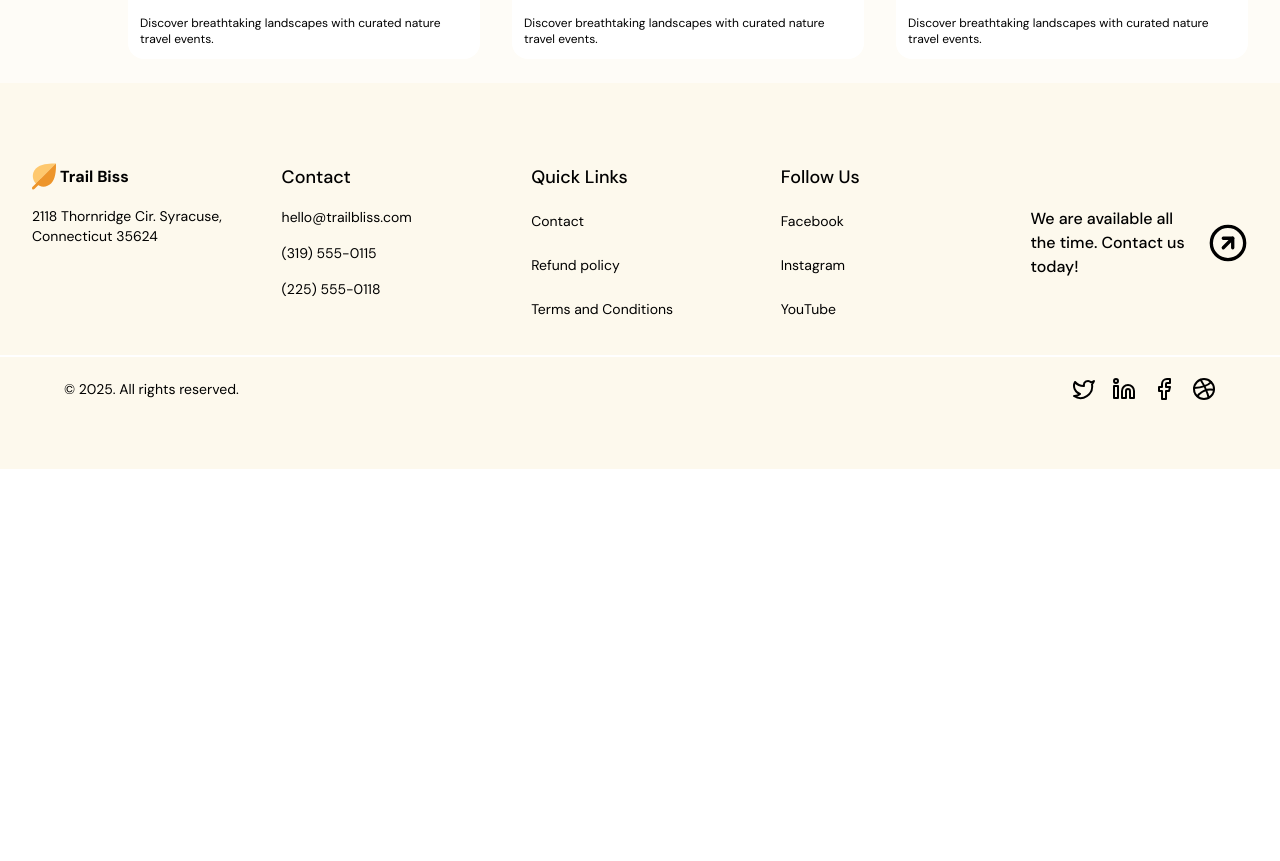
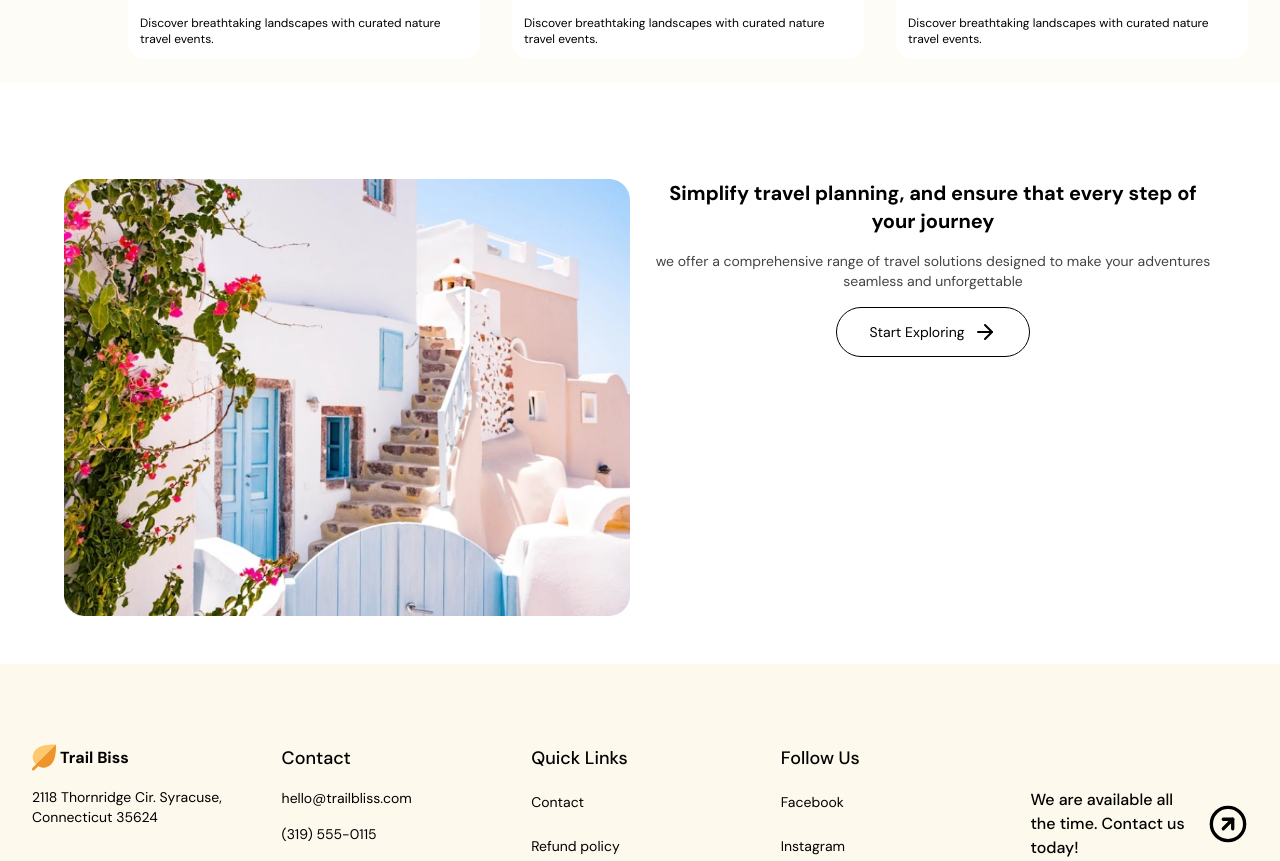
Before and after one commit to abolfazltalebi/trialBiss.com, a React (Vite) app: page / in a window 1280 px wide. Shown: the part 2148-3009 px from the top of the page. Before the commit the page ends 2617 px from the top, so only its background shows below. Built offline with nearby package versions, Linux system fonts and the light colour scheme.

Commit message:
some changes and add samplify section and  more ....

```diff
--- a/src/components/Button.jsx
+++ b/src/components/Button.jsx
@@ -17,6 +17,9 @@ function checkVariant(variant) {
   if (variant === "TruestButton") {
     return "border text-black px-8 py-3 rounded-full m-auto text-sm flex items-center gap-2 transition-all hover:px-12 hover:scale-105 duration-500";
   }
+  if (variant === "SimplifyButton") {
+    return "border text-black px-8 py-3 rounded-full m-auto text-sm flex items-center gap-2 transition-all hover:px-12 hover:scale-105 duration-500";
+  }
   if (variant === "moreSection") {
     return "bg-white  text-[#0179B4]  flex items-center justify-center px-6 py-3 rounded-xl text-sm gap-2";
   }
--- a/src/pages/Home/Home.jsx
+++ b/src/pages/Home/Home.jsx
@@ -3,6 +3,7 @@ import { ArrowRight, ArrowRightCircle, Play } from "lucide-react";
 import Button from "../../components/Button";
 import EventSection from "./EventSection/EventSection";
 import HeroSection from "./HeroSection/HeroSection";
+import SimplifyTravel from "./SimplifyTravel/SimplifyTravel";
 import TravelSection from "./TravelSection/TravelSection";
 import TruestSection from "./TruestSection/TruestSection";
 
@@ -12,7 +13,8 @@ export default function Home() {
       <HeroSection />
       <TravelSection />
       <TruestSection />
-      <EventSection/>
+      <EventSection />
+      <SimplifyTravel />
     </>
   );
 }
--- /dev/null
+++ b/src/pages/Home/SimplifyTravel/SimplifyTravel.jsx
@@ -0,0 +1,11 @@
+import SimplifyTravelCaption from "./SimplifyTravelCaption";
+import SimplifyTravelImage from "./SimplifyTravelImage";
+
+export default function SimplifyTravel() {
+  return (
+    <section className="grid grid-cols-1 sm:grid-cols-2 gap-5 py-12 container">
+      <SimplifyTravelImage />
+      <SimplifyTravelCaption />
+    </section>
+  );
+}
--- /dev/null
+++ b/src/pages/Home/SimplifyTravel/SimplifyTravelCaption.jsx
@@ -0,0 +1,20 @@
+import { ArrowRight } from "lucide-react";
+import Button from "../../../components/Button";
+
+export default function SimplifyTravelCaption() {
+  return (
+    <div className="space-y-4">
+      <h2 className="text-xl font-bold text-center">
+        Simplify travel planning, and ensure that every step of your journey
+      </h2>
+      <p className="text-[#454444] text-sm text-center">
+        we offer a comprehensive range of travel solutions designed to make your
+        adventures seamless and unforgettable
+      </p>
+      <Button variant="SimplifyButton">
+        Start Exploring
+        <ArrowRight />
+      </Button>
+    </div>
+  );
+}
--- /dev/null
+++ b/src/pages/Home/SimplifyTravel/SimplifyTravelImage.jsx
@@ -0,0 +1,9 @@
+import simplifyTravel from '@/assets/images/simplifyTravel.webp'
+
+export default function SimplifyTravelImage() {
+  return (
+    <div>
+      <img src={simplifyTravel} className='w-full h-auto bg-cover' alt="" />
+    </div>
+  )
+}
--- a/src/pages/Home/TravelSection/TraveIImageCard.jsx
+++ b/src/pages/Home/TravelSection/TraveIImageCard.jsx
@@ -6,7 +6,7 @@ export default function TraveIImageCard({ image, overlayPosition }) {
     <div className="relative group">
       <img src={image} alt="Travel" className="rounded-xl" />
       <div
-        className={`absolute ${overlayPosition}-3  rounded-full w-[98%] ml-1 h-[45px]
+        className={`absolute ${overlayPosition}-3 rounded-full w-[98%] ml-1 h-[45px]
       transition-all duration-500 px-5 bg-white/20 backdrop-blur-md flex items-center justify-between
       ${
         overlayPosition === "top"
```
Also changed, not shown: src/assets/images/simplifyTravel.webp (added).
